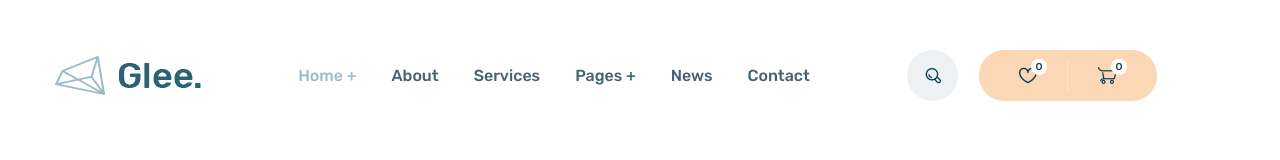
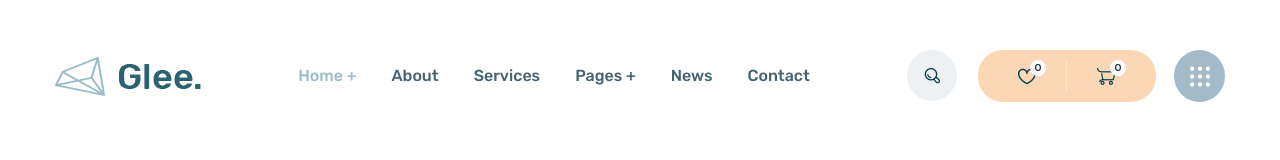
Before and after one commit to LeoKikosh/glee, a website: page app/index.html in a window 1280 px wide. Drawn offline with nearby package versions, Linux system fonts and the light colour scheme; files that its build step writes are made by us from their sources.

Commit message:
fixed menu item in header

```diff
--- a/app/scss/style.scss
+++ b/app/scss/style.scss
@@ -42,15 +42,6 @@
     display: flex;
     min-width: 318px;
 
-    &__item {
-      // width: 100%;
-    }
-
-    // &__item+.user-nav__item {
-    //   padding-left: 20px;
-    // }
-
-
     &__item--search {
       width: 51px;
       height: 51px;
@@ -72,9 +63,18 @@
       align-items: center;
       justify-content: space-between;
       padding: 0 40px;
+      margin-right: 18px;
     }
 
-    &__item--group a {}
+    &__item--dots {
+      width: 52px;
+      height: 52px;
+      border-radius: 50%;
+      display: flex;
+      justify-content: center;
+      align-items: center;
+      background-color: #a3bbc8;
+    }
 
     &__link {
       position: relative;
```
